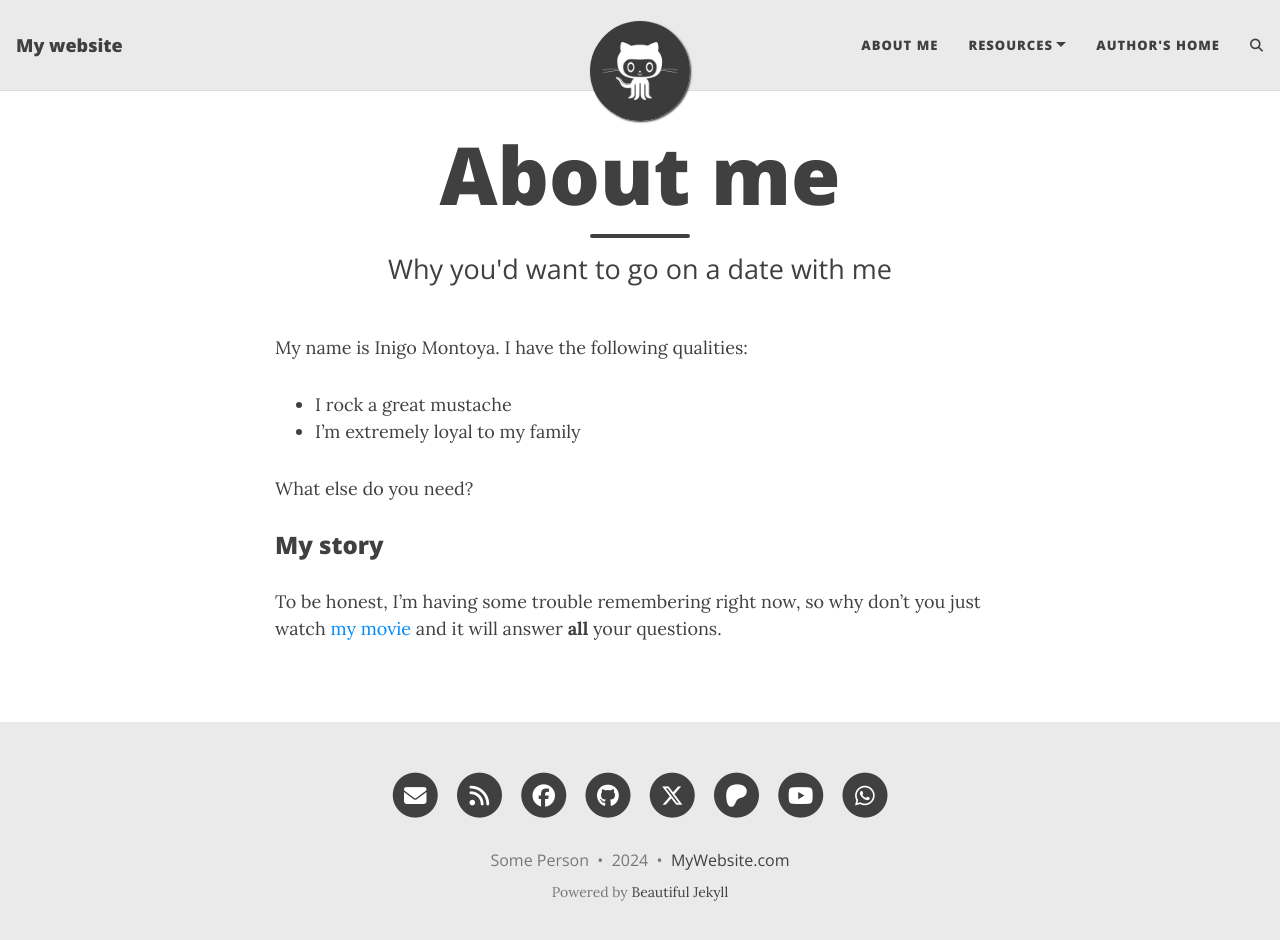
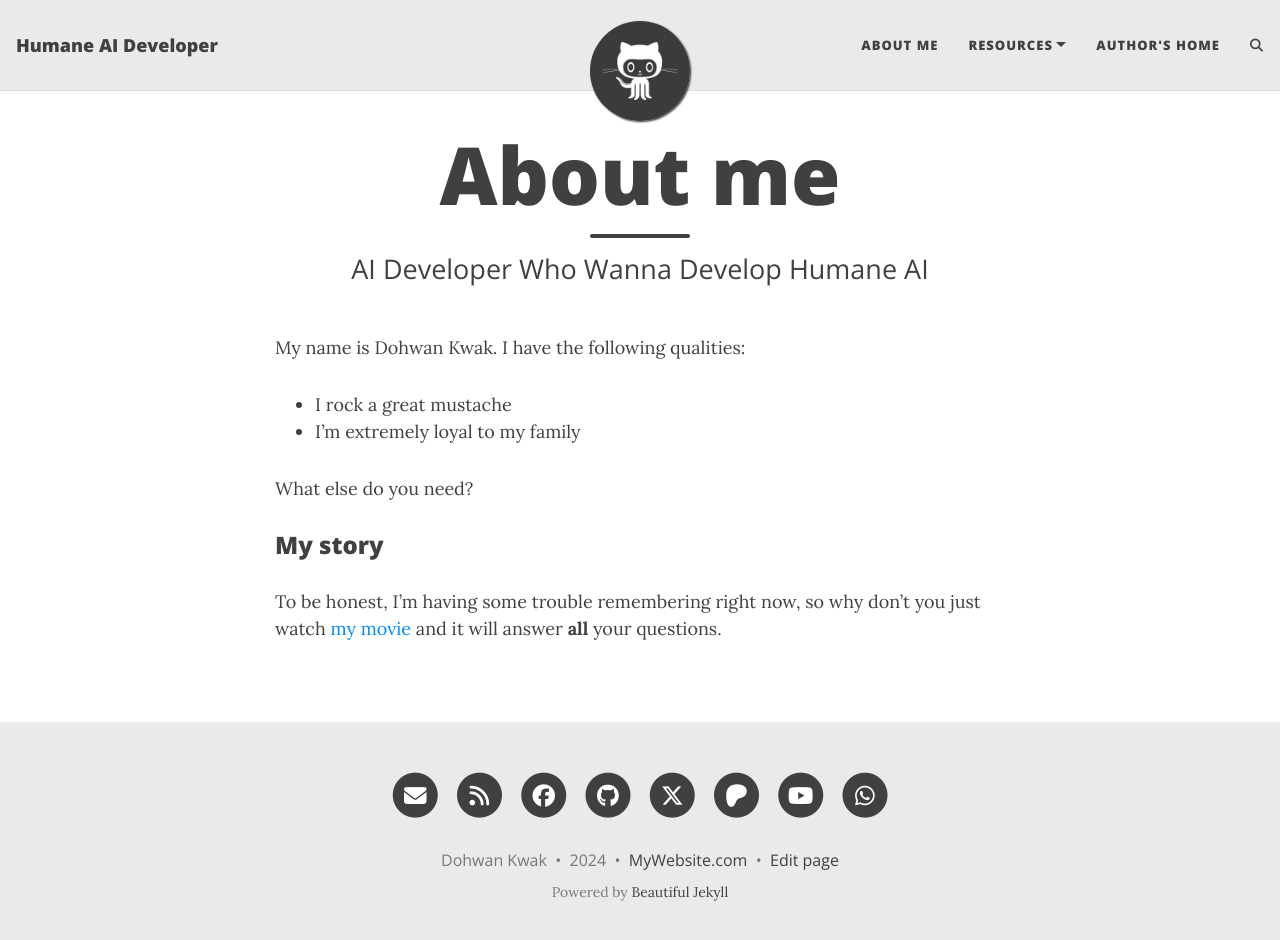
Before and after one commit to dohwankwak/dhkwak.git.io, a Jekyll site: the page built from aboutme.md, in a window 1280 px wide and 953 px high. Shown: the top 940 px of the window. Built offline with Jekyll 4.4.1, drawn with Linux system fonts in a browser that asks for light colours; comment, search, counter and statistics services are not loaded.

Commit message:
Change About me

```diff
--- a/_config.yml
+++ b/_config.yml
@@ -10,10 +10,10 @@
 ############################
 
 # Name of website
-title: My website
+title: Humane AI Developer
 
 # Your name to show in the footer
-author: Some Person
+author: Dohwan Kwak
 
 ###############################################
 # --- List of links in the navigation bar --- #
--- a/aboutme.md
+++ b/aboutme.md
@@ -1,10 +1,10 @@
 ---
 layout: page
 title: About me
-subtitle: Why you'd want to go on a date with me
+subtitle: AI Developer Who Wanna Develop Humane AI
 ---
 
-My name is Inigo Montoya. I have the following qualities:
+My name is Dohwan Kwak. I have the following qualities:
 
 - I rock a great mustache
 - I'm extremely loyal to my family
--- a/index.markdown
+++ /dev/null
@@ -1,6 +0,0 @@
----
-# Feel free to add content and custom Front Matter to this file.
-# To modify the layout, see https://jekyllrb.com/docs/themes/#overriding-theme-defaults
-
-layout: home
----
```
Also changed, not shown: about.markdown (deleted, +0 -18 lines), Gemfile.lock (deleted), screenshot.png (deleted), 2 other files.
